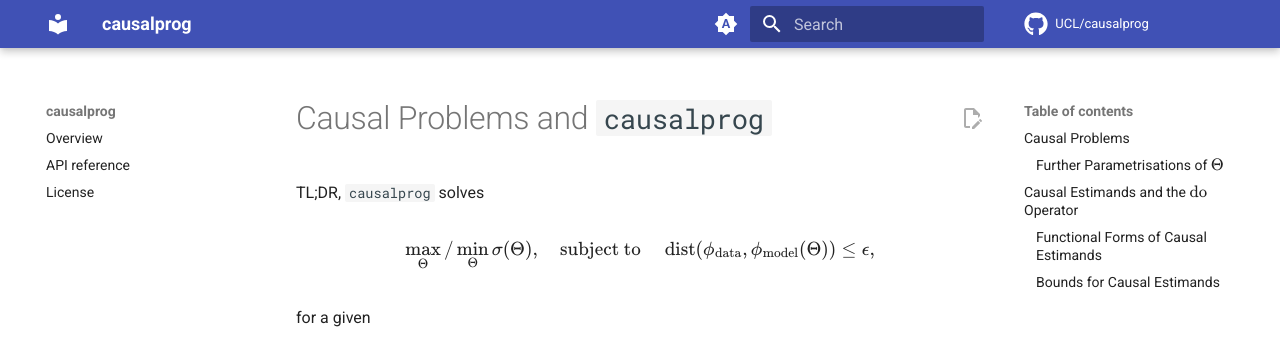
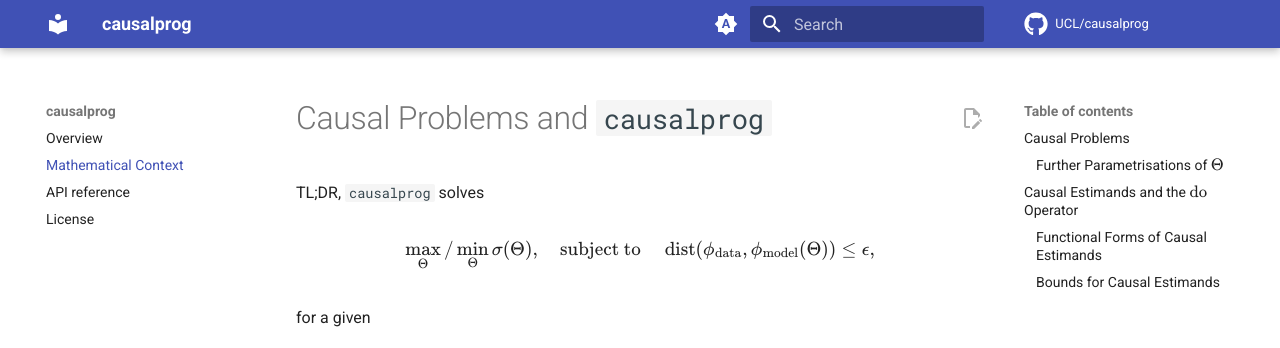
Before and after one commit to UCL/causalprog, an MkDocs documentation site: the page built from docs/mathematical-context.md, in a window 1280 px wide. Shown: the top 348 px of the page. Built offline with MkDocs 1.6.1 and Material for MkDocs 9.7.7, drawn with Linux system fonts in a browser that asks for light colours; comment, search, counter and statistics services are not loaded.

Commit message:
Add new page to nav so docs build

```diff
--- a/mkdocs.yml
+++ b/mkdocs.yml
@@ -35,6 +35,7 @@
 
 nav:
   - Overview: index.md
+  - Mathematical Context: mathematical-context.md
   - API reference: api.md
   - License: LICENSE.md
 
```
